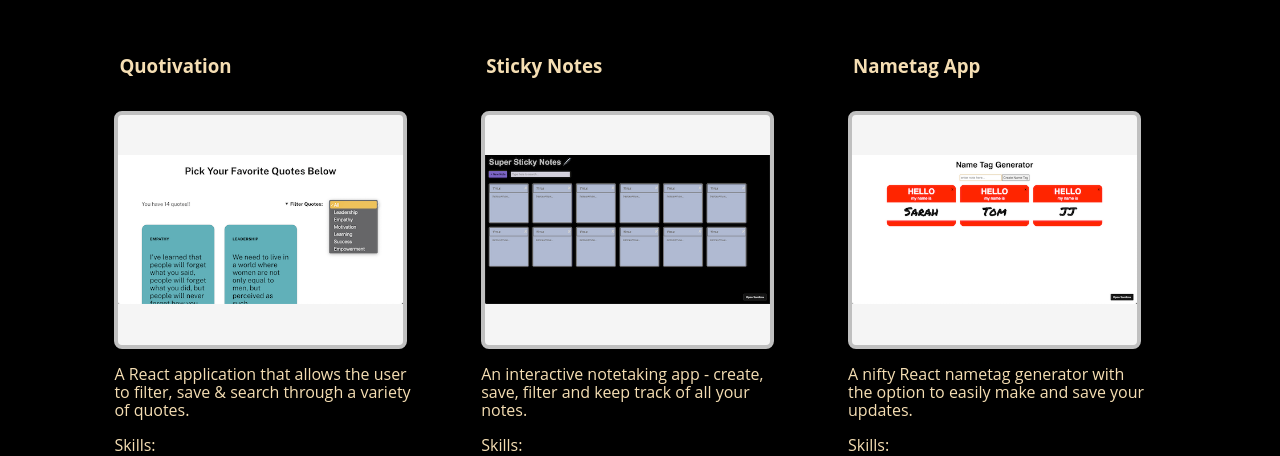
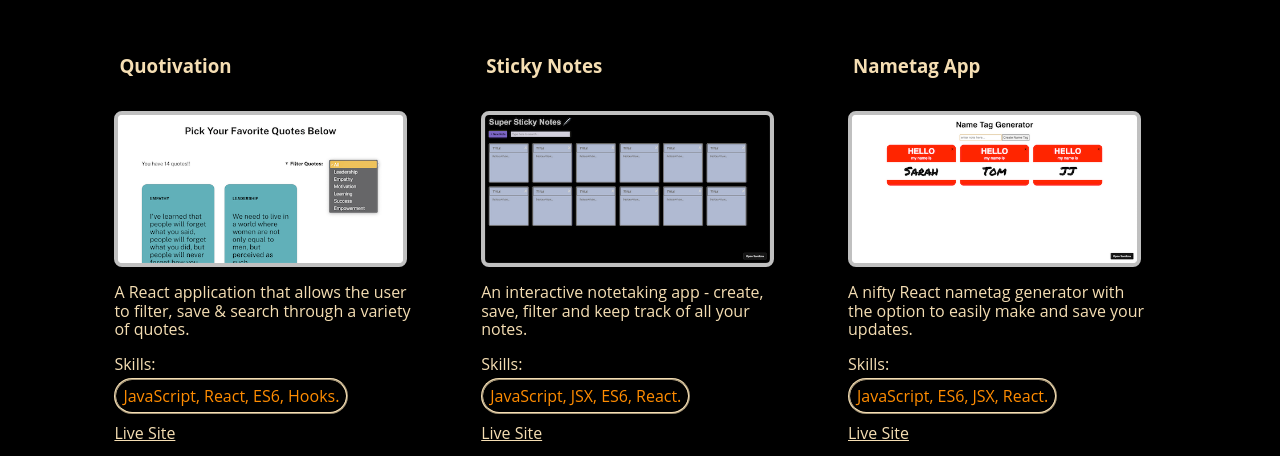
Before and after one commit to SharokM/my-portfolio, a website built with Parcel: page index.html in a window 1280 px wide. Shown: the part 282-738 px from the top of the page. Built offline with nearby package versions, Linux system fonts and the light colour scheme.

Commit message:
proj img adjustments

```diff
--- a/css/main.css
+++ b/css/main.css
@@ -1,12 +1,3 @@
-/*! HTML5 Boilerplate v8.0.0 | MIT License | https://html5boilerplate.com/ */
-
-/* main.css 2.1.0 | MIT License | https://github.com/h5bp/main.css#readme */
-/*
- * What follows is the result of much research on cross-browser styling.
- * Credit left inline and big thanks to Nicolas Gallagher, Jonathan Neal,
- * Kroc Camen, and the H5BP dev community and team.
- */
-
 /* ==========================================================================
    Base styles: opinionated defaults
    ========================================================================== */
@@ -16,16 +7,6 @@ html {
   font-size: 1em;
   line-height: 1.4;
 }
-
-/*
- * Remove text-shadow in selection highlight:
- * https://twitter.com/miketaylr/status/12228805301
- *
- * Vendor-prefixed and regular ::selection selectors cannot be combined:
- * https://stackoverflow.com/a/16982510/7133471
- *
- * Customize the background color to match your design.
- */
 
 ::-moz-selection {
   background: #b3d4fc;
@@ -37,10 +18,6 @@ html {
   text-shadow: none;
 }
 
-/*
- * A better looking default horizontal rule
- */
-
 hr {
   display: block;
   height: 1px;
@@ -49,12 +26,6 @@ hr {
   margin: 1em 0;
   padding: 0;
 }
-
-/*
- * Remove the gap between audio, canvas, iframes,
- * images, videos and the bottom of their containers:
- * https://github.com/h5bp/html5-boilerplate/issues/440
- */
 
 audio,
 canvas,
@@ -65,19 +36,11 @@ video {
   vertical-align: middle;
 }
 
-/*
- * Remove default fieldset styles.
- */
-
 fieldset {
   border: 0;
   margin: 0;
   padding: 0;
 }
-
-/*
- * Allow only vertical resizing of textareas.
- */
 
 textarea {
   resize: vertical;
@@ -381,13 +344,11 @@ input:checked + .slider:before {
   position: absolute;
 }
 
-/* Show moon by default */
 .icon.moon {
   display: inline;
   font-size: 20px;
 }
 
-/* When dark palette is active, show sun instead */
 .dark-palette .icon.moon {
   display: none;
 }
@@ -596,27 +557,10 @@ form {
 
 /* END MAIN STYLES  */
 
-/* ==========================================================================
-   Helper classes
-   ========================================================================== */
-
-/*
- * Hide visually and from screen readers
- */
-
 .hidden,
 [hidden] {
   display: none !important;
 }
-
-/*
- * Hide only visually, but have it available for screen readers:
- * https://snook.ca/archives/html_and_css/hiding-content-for-accessibility
- *
- * 1. For long content, line feeds are not interpreted as spaces and small width
- *    causes content to wrap 1 word per line:
- *    https://medium.com/@jessebeach/beware-smushed-off-screen-accessible-text-5952a4c2cbfe
- */
 
 .sr-only {
   border: 0;
@@ -630,12 +574,6 @@ form {
   width: 1px;
 }
 
-/*
- * Extends the .sr-only class to allow the element
- * to be focusable when navigated to via the keyboard:
- * https://www.drupal.org/node/897638
- */
-
 .sr-only.focusable:active,
 .sr-only.focusable:focus {
   clip: auto;
@@ -647,25 +585,9 @@ form {
   width: auto;
 }
 
-/*
- * Hide visually and from screen readers, but maintain layout
- */
-
 .invisible {
   visibility: hidden;
 }
-
-/*
- * Clearfix: contain floats
- *
- * For modern browsers
- * 1. The space content is one way to avoid an Opera bug when the
- *    `contenteditable` attribute is included anywhere else in the document.
- *    Otherwise it causes space to appear at the top and bottom of elements
- *    that receive the `clearfix` class.
- * 2. The use of `table` rather than `block` is only necessary if using
- *    `:before` to contain the top-margins of child elements.
- */
 
 .clearfix::before,
 .clearfix::after {
@@ -747,7 +669,7 @@ form {
   }
 
   .project-list img {
-    height: 230px;
+    /* height: 230px; */
     object-fit: contain;
   }
 
@@ -826,8 +748,6 @@ form {
     gap: 45px;
   }
 }
-
-/* END TABLET FOOTER SECTION  */
 
 /* <!-- END TABLET MEDIA QUERY --> */
 
@@ -936,10 +856,6 @@ form {
     content: " (" attr(title) ")";
   }
 
-  /*
-   * Don't show links that are fragment identifiers,
-   * or use the `javascript:` pseudo protocol
-   */
   a[href^="#"]::after,
   a[href^="javascript:"]::after {
     content: "";
@@ -955,10 +871,6 @@ form {
     page-break-inside: avoid;
   }
 
-  /*
-   * Printing Tables:
-   * https://web.archive.org/web/20180815150934/http://css-discuss.incutio.com/wiki/Printing_Tables
-   */
   thead {
     display: table-header-group;
   }
```
Also changed, not shown: index.html (+0 -2 lines).
